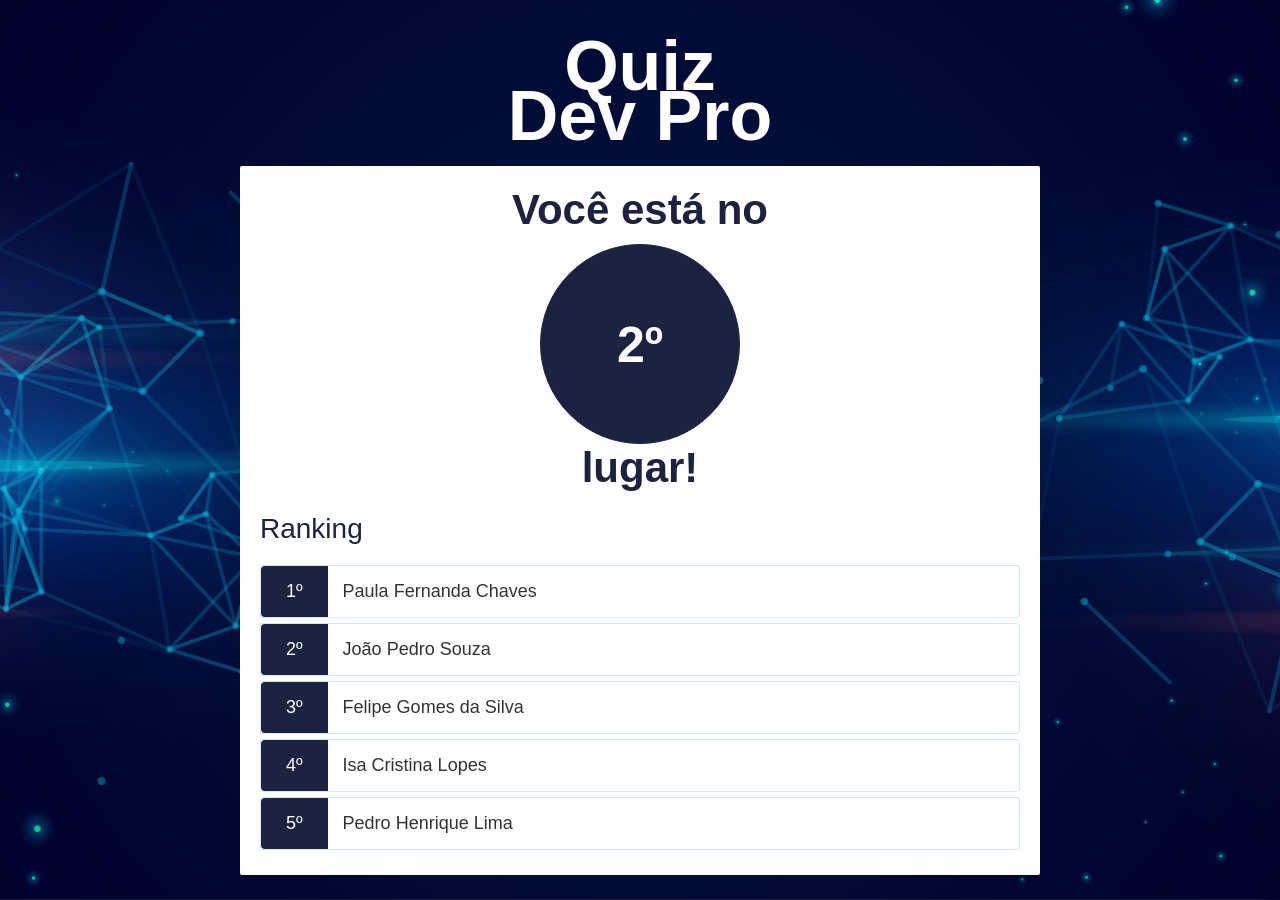
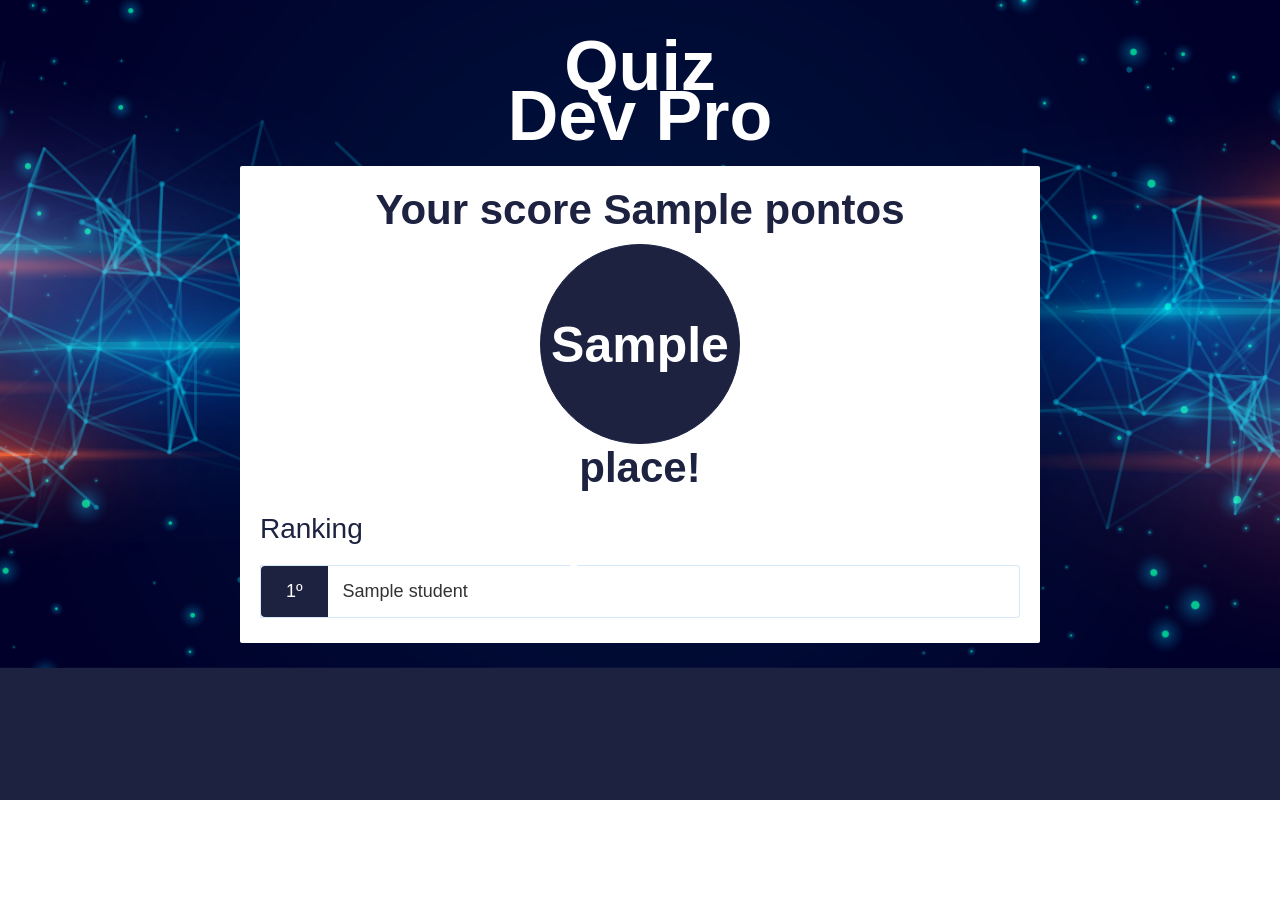
Before and after one commit to edrmonteiro/QuizDevPro, a Django app: template quiz_devpro/quiz_devpro/quiz/templates/quiz/ranking.html in a window 1280 px wide. After the commit the page ends 800 px from the top, so only its background shows below. Run offline with Django 3.2, Linux system fonts and the light colour scheme; the template is opened without the code that fills it: most values are stand-ins (such as "Sample title", 1, 10 or a date in 2020); parts of the project's set-up code (start-up, migrations or seed data) failed here and were passed over.

Commit message:
Final commit

```diff
--- a/quiz_devpro/quiz_devpro/quiz/admin.py
+++ b/quiz_devpro/quiz_devpro/quiz/admin.py
@@ -1,5 +1,5 @@
 from django.contrib import admin
-from .models import Question, Student
+from .models import Question, Student, Ranking
 
 # Register your models here.
 @admin.register(Question )
@@ -10,3 +10,7 @@
 @admin.register(Student)
 class StudentAdmin(admin.ModelAdmin):
     list_display = ['id', 'name', 'email', 'created']
+
+@admin.register(Ranking)
+class RankingAdmin(admin.ModelAdmin):
+    list_display = ['id', 'student', 'score']
--- a/quiz_devpro/quiz_devpro/quiz/templates/quiz/ranking.html
+++ b/quiz_devpro/quiz_devpro/quiz/templates/quiz/ranking.html
@@ -20,34 +20,21 @@
                 <div id="game" class="justify-center flex-column animate-bottom hidden">
 
                     <div class="game-result">
-                        <h2>Você está no</h2>
-                        <h2 class="status-player">2º</h2>
-                        <h2>lugar!</h2>
+                        <h2>Your score {{ pontos }}</h2>
+                        <h2 class="status-player">{{place}}º</h2>
+                        <h2>place!</h2>
                     </div>
 
                     <br />
 
                     <h3>Ranking</h3>
+                    {% for student in top5 %}
                     <div class="choice-container">
-                        <p class="choice-prefix">1º</p>
-                        <p class="choice-text">Paula Fernanda Chaves</p>
+                        <p class="choice-prefix">{{forloop.counter}}º</p>
+                        <p class="choice-text">{{student.student__name}}</p>
                     </div>
-                    <div class="choice-container">
-                        <p class="choice-prefix">2º</p>
-                        <p class="choice-text">João Pedro Souza</p>
-                    </div>
-                    <div class="choice-container">
-                        <p class="choice-prefix">3º</p>
-                        <p class="choice-text">Felipe Gomes da Silva</p>
-                    </div>
-                    <div class="choice-container">
-                        <p class="choice-prefix">4º</p>
-                        <p class="choice-text">Isa Cristina Lopes</p>
-                    </div>
-                    <div class="choice-container">
-                        <p class="choice-prefix">5º</p>
-                        <p class="choice-text">Pedro Henrique Lima</p>
-                    </div>
+                    {% endfor %}
+
 
                 </div>
 
```
Also changed, not shown: quiz_devpro/quiz_devpro/quiz/templates/quiz/game.html (+11 -7 lines), quiz_devpro/quiz_devpro/quiz/views.py (+27 -7 lines), README.md, quiz_devpro/db.sqlite3, 1 other file.
